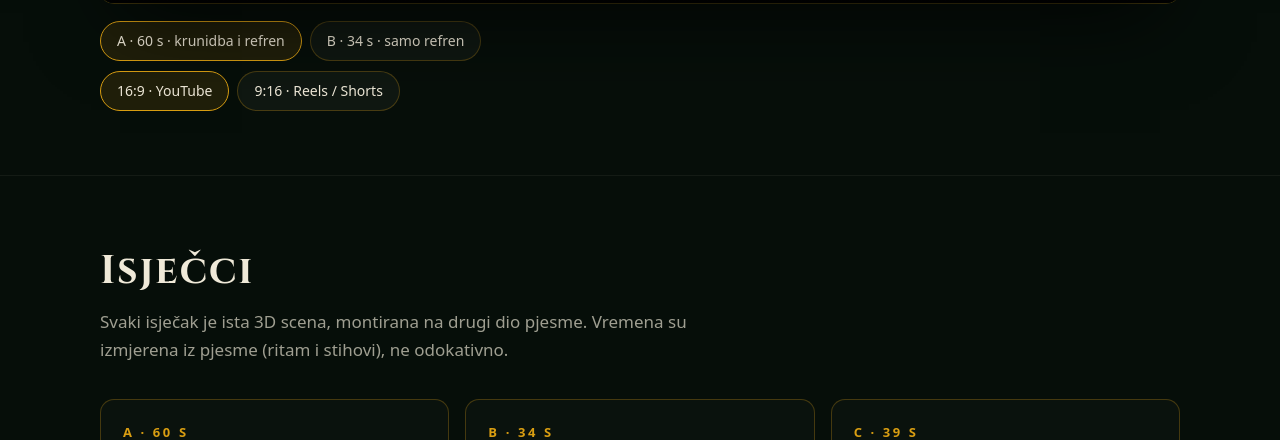
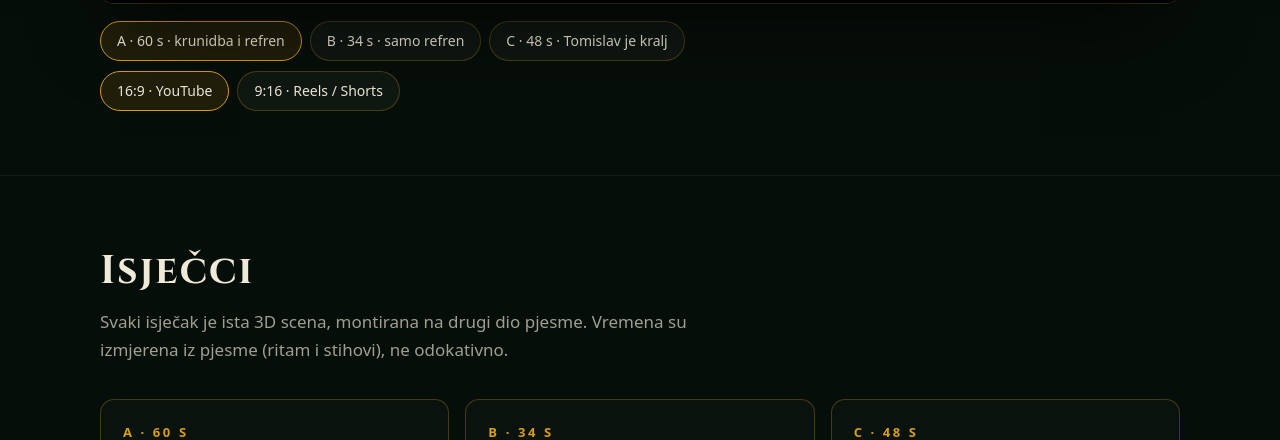
Before and after one commit to dbhzhr/dbhz-thompson, a plain HTML site: page site/public/index.html in a window 1280 px wide. Both pictures are taken after a click on the button "A · 60 s · krunidba i refren". Shown: the part 986-1426 px from the top of the page. Drawn offline with Linux system fonts and the light colour scheme; grey boxes are pictures that could not be loaded.

Commit message:
landing: isječak C (Tomislav je kralj, 48 s), #c u adresi
Co-Authored-By: Claude Opus 5.5 <noreply@anthropic.com>

```diff
--- a/site/public/index.html
+++ b/site/public/index.html
@@ -87,6 +87,7 @@ footer p{margin:0 0 8px}
     <div class="formats" role="group" aria-label="Isječak pjesme">
       <button type="button" data-isjecak="a" aria-pressed="true">A · 60 s · krunidba i refren</button>
       <button type="button" data-isjecak="b" aria-pressed="false">B · 34 s · samo refren</button>
+      <button type="button" data-isjecak="c" aria-pressed="false">C · 48 s · Tomislav je kralj</button>
     </div>
     <div class="formats" role="group" aria-label="Format videa">
       <button type="button" data-format="16x9" aria-pressed="true">16:9 · YouTube</button>
@@ -103,7 +104,7 @@ footer p{margin:0 0 8px}
       <div class="cards">
         <div class="card"><b>A · 60 s</b><h3>Krunidba i refren</h3><p>„Na Duvanjskom polju ravnom okruniše kralja” do prvog refrena „Žezlo i kruna”.</p></div>
         <div class="card"><b>B · 34 s</b><h3>Samo refren</h3><p>Kratki rez za Reels i Shorts: „Žezlo i kruna, od Jadranskog mora pa do rijeke Drave”.</p></div>
-        <div class="card"><b>C · 39 s</b><h3>Tomislav je kralj</h3><p>„Blagoslov od pape, Tomislav je kralj” i završni refren.</p><span class="soon">u izradi</span></div>
+        <div class="card"><b>C · 48 s</b><h3>Tomislav je kralj</h3><p>„Blagoslov od Pape – Tomislav je kralj” i završna strofa „Još zemlja se mrvi”.</p></div>
       </div>
     </div>
   </section>
@@ -132,8 +133,8 @@ footer p{margin:0 0 8px}
   var video = document.getElementById("video");
   var formatButtons = document.querySelectorAll("[data-format]");
   var isjecakButtons = document.querySelectorAll("[data-isjecak]");
-  // #b u adresi otvara isječak B (za dijeljenje linka na kratki rez).
-  var stanje = { isjecak: location.hash === "#b" ? "b" : "a", format: "16x9" };
+  // #b / #c u adresi otvara taj isječak (za dijeljenje linka).
+  var stanje = { isjecak: /^#[bc]$/.test(location.hash) ? location.hash.slice(1) : "a", format: "16x9" };
   // Na uskom ekranu u portretu kreni s 9:16.
   if (window.matchMedia("(max-width: 600px) and (orientation: portrait)").matches) stanje.format = "9x16";
   var zvuk = document.getElementById("zvuk");
@@ -162,7 +163,7 @@ footer p{margin:0 0 8px}
   isjecakButtons.forEach(function (b) {
     b.addEventListener("click", function () {
       stanje.isjecak = b.dataset.isjecak;
-      history.replaceState(null, "", stanje.isjecak === "b" ? "#b" : location.pathname);
+      history.replaceState(null, "", stanje.isjecak === "a" ? location.pathname : "#" + stanje.isjecak);
       prikazi();
     });
   });
```
Also changed, not shown: 2 other files.
